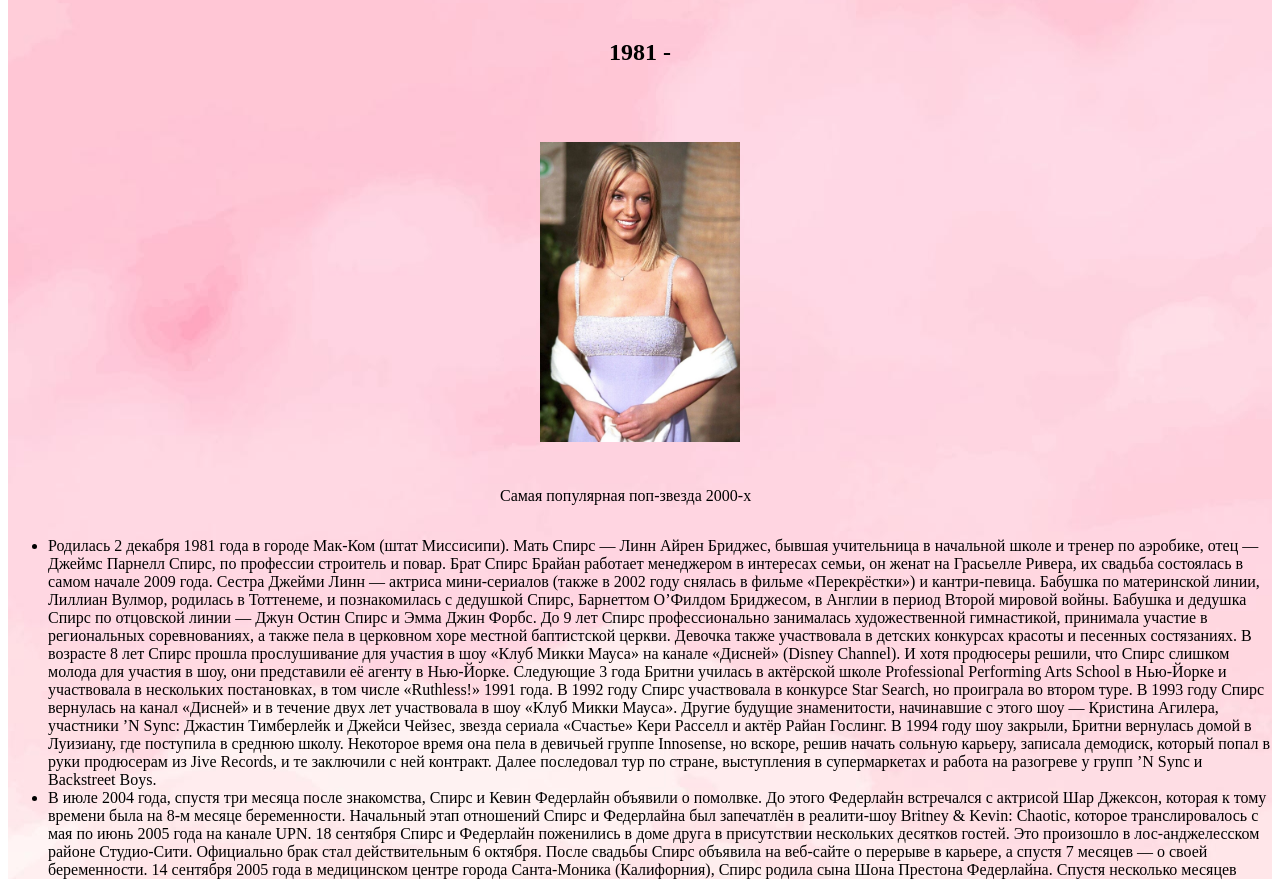
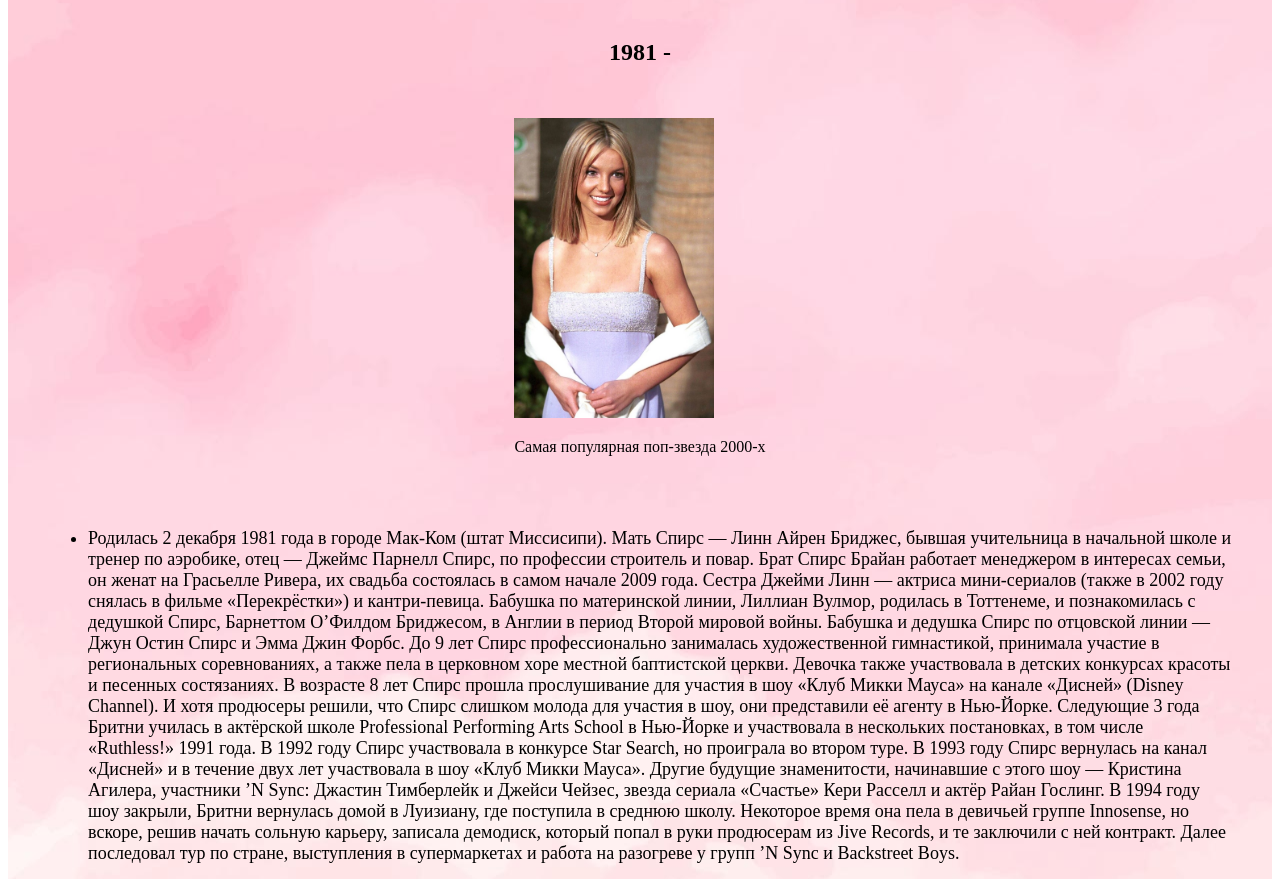
Before and after one commit to SilverSocks/Fox1, a plain HTML site: page src/index.html in a window 1280 px wide. Shown: the part 69-948 px from the top of the page. Drawn offline with Linux system fonts and the light colour scheme; a web font is replaced by a local one.

Commit message:
change css li

```diff
--- a/src/style.css
+++ b/src/style.css
@@ -15,11 +15,11 @@
 
     src:url("../fonts/ZenMaruGothic-Regular.ttf");
 }
-h1,h2,p{
+h1,h2,li{
     font-family: ZenMaruGothic_Regular;
 }
 
-p {
+li {
     font-size: 18px;
     margin: 40px;
 }
```
